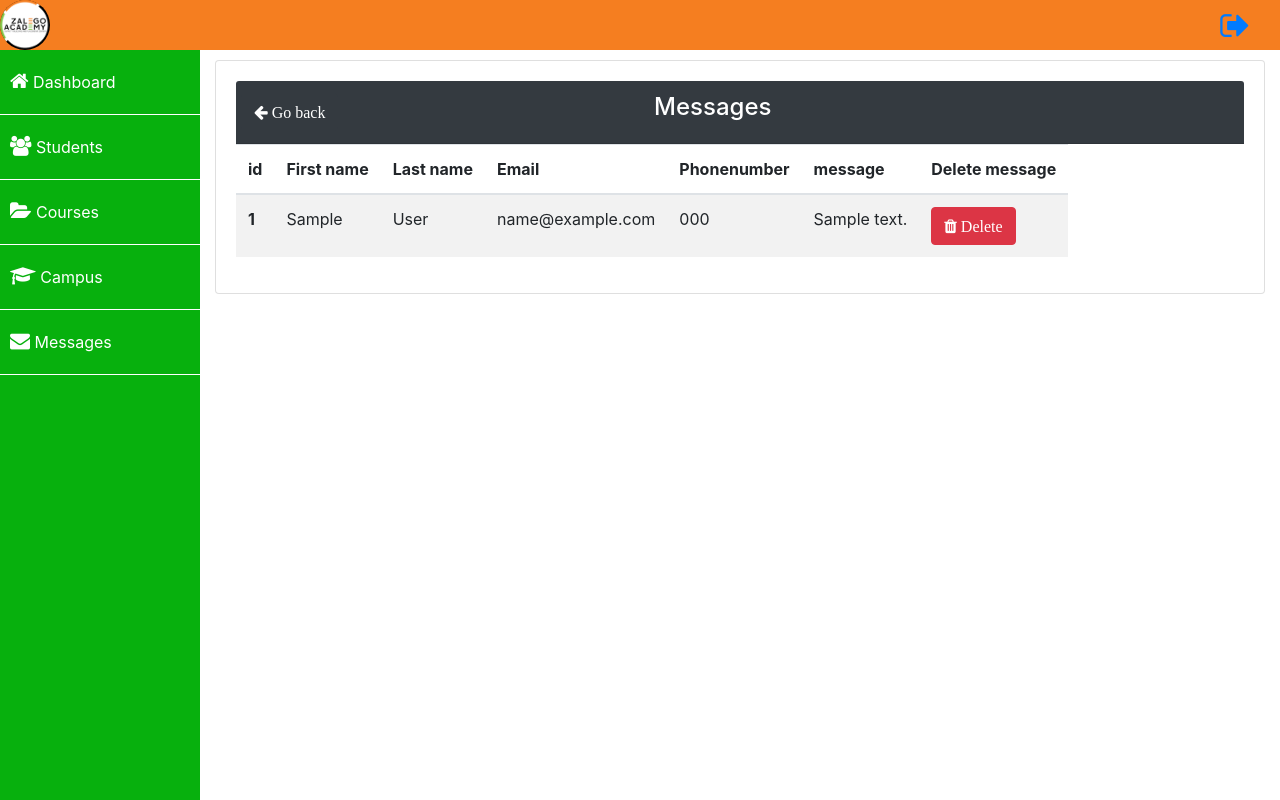
After one commit to TimothyMuyelelele/admin2.0, a PHP site: page /contactus.php in a window 1280 px wide. The commit adds this page. Run offline with PHP 8.4, Linux system fonts and the light colour scheme; tables that the repository leaves empty or names only in its code hold one stand-in row (values such as "Sample post").

Commit message:
Message module added

```diff
--- /dev/null
+++ b/contactus.php
@@ -0,0 +1,90 @@
+<?php
+ require_once('logics/dbconnection.php');
+
+
+   $sqli=mysqli_query($conn, "SELECT * FROM contact_us");
+
+
+   ?>
+   <!DOCTYPE html>
+
+<html>
+<head>
+	<title>Messages</title>
+	<?php  include('includes/header.php') ?>
+
+</head>
+<body>
+	 <!-- All our code. write here   -->
+	 <?php include('includes/navbar.php');?>
+
+	 <?php include('includes/sidebar.php'); ?>
+
+	<div class="main-content">
+		<div class="container-fluid">
+		  <div class="card">
+            <div class="card-body">
+               <table class="table table-hover table-striped table-responsive" style="font-size:16px">
+                  <thead>
+
+					<div class="card-header bg-dark text-white ">
+
+					<div class="row ">
+                                <a href="index.php">
+                                    <button type="button" class="btn btn-dark ">
+                                       <span> <i class="fa fa-arrow-left" > <span>Go back</span> </i> </span>
+
+                                    </button>
+                                </a>
+                                <h4 class="text-center col-9 ">Messages</h4>
+
+                            </div>
+					</div>
+
+                    <tr>
+                      <th scope="col">id</th>
+                      <th scope="col">First name</th>
+                      <th scope="col">Last name</th>
+                      <th scope="col">Email </th>
+					  <th scope="col">Phonenumber</th>
+					  <th scope="col-span">message</th>
+                      <th scope="col">Delete message</th>
+
+                    </tr>
+                  </thead>
+                  <tbody>
+                    <?php while($fetch=mysqli_fetch_array($sqli)) { ?>
+						<tr>
+                      <th scope="row"><?php  echo $fetch['id'] ?></th>
+                      <td><?php  echo $fetch['firstname'] ?></td>
+                      <td><?php  echo $fetch['lastname'] ?></td>
+					  <td><?php  echo $fetch['email'] ?></td>
+					  <td><?php  echo $fetch['phonenumber'] ?></td>
+					  <td><?php  echo $fetch['message'] ?> </td>
+
+					  <td>
+
+						<a href="delete-message.php?id=<?php  echo $fetch['id'] ?> ">
+                        <button type="button" class="btn btn-danger ">
+                                       <span><i class="fa fa-trash"> <span>Delete</span> </i>  </span>
+                        </button>
+						</a>
+					</td>
+                    </tr>
+					<?php   }     ?>
+                  </tbody>
+               </table>
+
+
+
+
+
+
+            </div>
+          </div>
+
+		</div>
+	</div>
+	<?php include('includes/scripts.php') ?>
+</body>
+</html>
--- a/includes/sidebar.php
+++ b/includes/sidebar.php
@@ -25,6 +25,12 @@
 						<span>Campus</span>
 					</a>
 			    </li>
+				<li>
+					<a href="contactus.php">
+						<span><i class="fa fa-envelope"></i></span>
+						<span>Messages</span>
+					</a>
+			    </li>
 			</ul>
 		</nav>
 	</div>
```
Also changed, not shown: delete-message.php (added, +14 -0 lines), edit-enrollment.php (+1 -9 lines).
